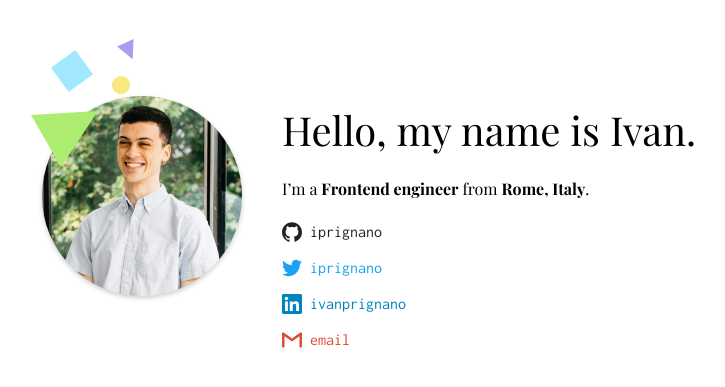
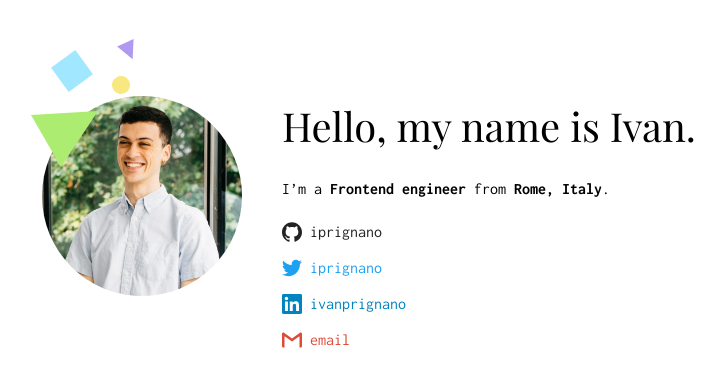
Before and after one commit to iprignano/ivanprignano, a Jekyll site: the page built from index.md, in a window 1280 px wide. Shown: the part 171-558 px from the top of the page, without its empty margins (126-851 px from the left). Built offline with Jekyll 4.4.1, drawn with Linux system fonts in a browser that asks for light colours.

Commit message:
Fonts, shape animations

```diff
--- a/_includes/footer.html
+++ b/_includes/footer.html
@@ -1,4 +1 @@
-<link href="https://fonts.googleapis.com/css?family=Inconsolata:400,700|Playfair+Display:400,700" rel="stylesheet">
-<link href="https://fonts.googleapis.com/css?family=Playfair+Display|Roboto" rel="stylesheet">
-
 <script src="js/main.js" type="text/javascript"></script>
--- a/_includes/shapes.html
+++ b/_includes/shapes.html
@@ -1,5 +1,9 @@
-<div class="shape shape-0"></div>
-<div class="shape shape-1"></div>
-<div class="shape shape-2"></div>
-<div class="shape shape-3"></div>
-<div class="shape shape-4"></div>
+
+<div class="shapes-wrapper shapes-wrapper-1">
+  <div class="shape shape-1"></div>
+  <div class="shape shape-3"></div>
+</div>
+<div class="shapes-wrapper shapes-wrapper-0">
+  <div class="shape shape-0"></div>
+  <div class="shape shape-2"></div>
+</div>
--- /dev/null
+++ b/_sass/fonts.scss
@@ -0,0 +1,27 @@
+@font-face {
+  font-family: 'Inconsolata Bold';
+  src: url('../fonts/inconsolata-bold.ttf') format('truetype'),
+       url('../fonts/inconsolata-bold.woff2') format('woff2'),
+       url('../fonts/inconsolata-bold.woff') format('woff');
+  font-weight: normal;
+  font-style: normal;
+}
+
+@font-face {
+  font-family: 'Inconsolata Regular';
+  src: url('../fonts/inconsolata-regular.ttf') format('truetype'),
+       url('../fonts/inconsolata-regular.woff2') format('woff2'),
+       url('../fonts/inconsolata-regular.woff') format('woff');
+  font-weight: normal;
+  font-style: normal;
+}
+
+
+@font-face {
+  font-family: 'Playfair Display';
+  src: url('../fonts/playfairdisplay-regular.ttf') format('truetype'),
+       url('../fonts/playfairdisplay-regular.woff2') format('woff2'),
+       url('../fonts/playfairdisplay-regular.woff') format('woff');
+  font-weight: normal;
+  font-style: normal;
+}
--- a/_sass/shapes.scss
+++ b/_sass/shapes.scss
@@ -1,8 +1,26 @@
+.shapes-wrapper-0 {
+  transform: rotate(15deg);
+  transition: transform 2500ms ease-out;
+
+  &.in-place {
+    transform: none;
+  }
+}
+
+.shapes-wrapper-1 {
+  transform: rotate(-30deg);
+  transition: transform 2300ms ease-out;
+
+  &.in-place {
+    transform: none;
+  }
+}
+
 .shape {
   width: 0;
   height: 0;
   position: absolute;
-  transition: transform 1000ms ease;
+  transition: transform 1000ms ease-out;
 }
 
 .shape-0 {
@@ -43,7 +61,7 @@
   left: 78px;
   transform: rotate(73deg) translate(240%, 50%);
   transition-delay: 80ms;
-  transition-duration: 1170ms;
+  transition-duration: 2270ms;
 
   &.in-place {
     transform: rotate(156deg);
--- a/css/main.scss
+++ b/css/main.scss
@@ -2,6 +2,7 @@
 ---
 
 @import 'shapes';
+@import 'fonts';
 
 $avatar-dimensions: 200px;
 $social-icon-dimensions: 20px;
@@ -21,8 +22,10 @@ body {
 .content-wrapper {
   width: 80%;
   display: flex;
+  flex-direction: column;
   margin: 0 auto;
   margin-bottom: 100px;
+  perspective: 1000px;
 }
 
 .avatar-wrapper {
@@ -36,7 +39,6 @@ body {
   width: 100%;
   height: 100%;
   border-radius: 50%;
-  box-shadow: 0 2px 5px rgba(0, 0, 0, 0.2);
   image-rendering: -moz-crisp-edges;
   image-rendering: -o-crisp-edges;
   image-rendering: -webkit-optimize-contrast;
@@ -55,8 +57,13 @@ body {
 }
 
 .paragraph {
-  font-family: 'Playfair Display', serif;
+  font-family: 'Inconsolata Regular', monospace;
   font-weight: 400;
+
+  strong {
+    font-family: 'Inconsolata Bold', monospace;
+    font-weight: 400;
+  }
 }
 
 .social-wrapper {
@@ -69,7 +76,7 @@ body {
   align-items: center;
   padding: 5px 0;
   margin: 3px 0;
-  font-family: 'Inconsolata', monospace;
+  font-family: 'Inconsolata Regular', monospace;
   text-decoration: none;
 
   &:hover {
@@ -87,7 +94,7 @@ body {
       content: '';
       display: block;
       position: absolute;
-      bottom: 1px;
+      bottom: 2px;
       left: 0;
       width: 100%;
       height: 1px;
@@ -119,3 +126,10 @@ body {
 .social-email {
   color: #dd4b39;
 }
+
+
+@media only screen and (min-width: 600px) {
+  .content-wrapper {
+    flex-direction: row;
+  }
+}
--- a/js/main.js
+++ b/js/main.js
@@ -1,7 +1,11 @@
 const main = () => {
   const shapes = document.querySelectorAll('.shape');
+  const shapeWrappers = document.querySelectorAll('.shapes-wrapper');
 
-  setTimeout(() => Array.from(shapes).forEach(shapeEl => shapeEl.classList.add('in-place')), 0);
+  setTimeout(() => {
+    Array.from(shapes).forEach(shapeEl => shapeEl.classList.add('in-place'));
+    Array.from(shapeWrappers).forEach(shapeWrapEl => shapeWrapEl.classList.add('in-place'));
+  }, 0);
 }
 
 document.onload = main();
```
Also changed, not shown: fonts/inconsolata-bold.ttf (added), fonts/inconsolata-bold.woff (added), fonts/inconsolata-bold.woff2 (added), fonts/inconsolata-regular.ttf (added), fonts/inconsolata-regular.woff (added), fonts/inconsolata-regular.woff2 (added), fonts/playfairdisplay-regular.ttf (added), fonts/playfairdisplay-regular.woff (added), fonts/playfairdisplay-regular.woff2 (added).
